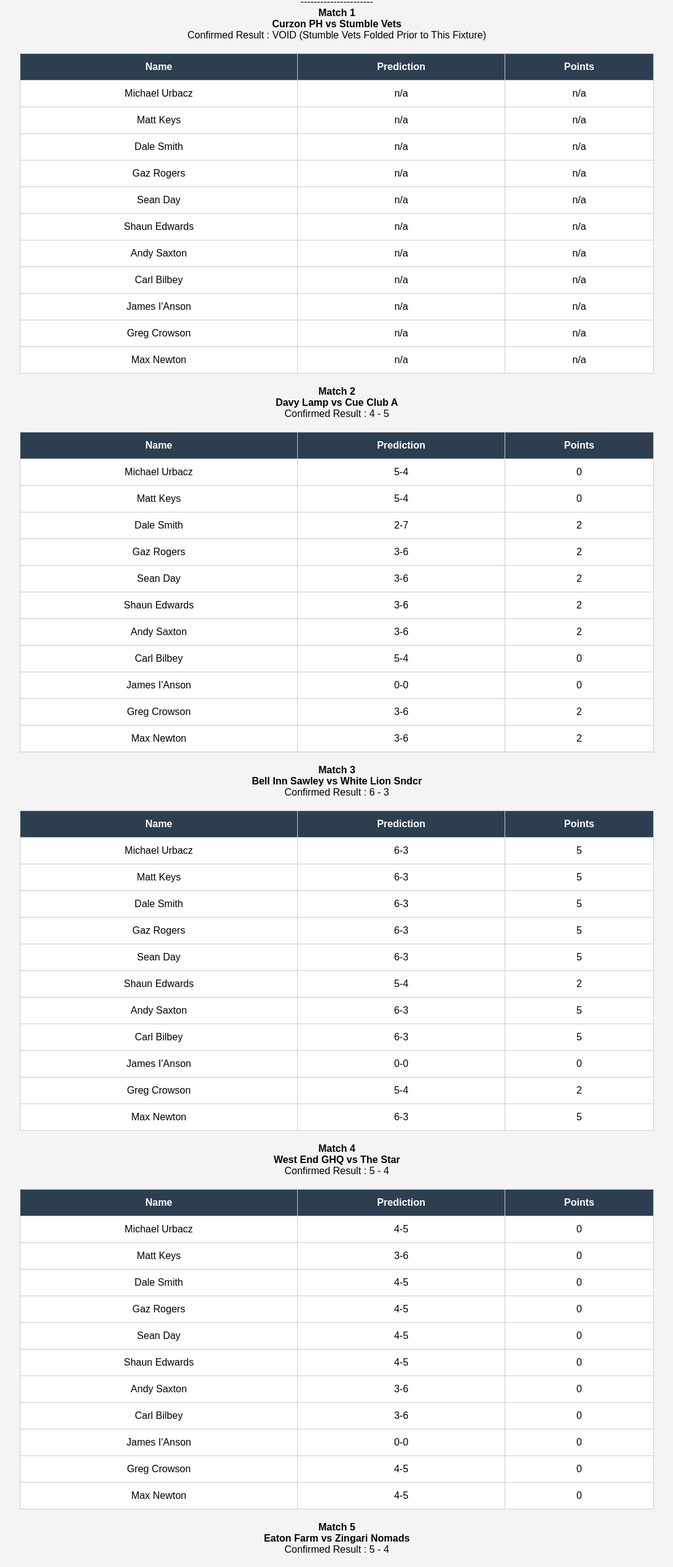
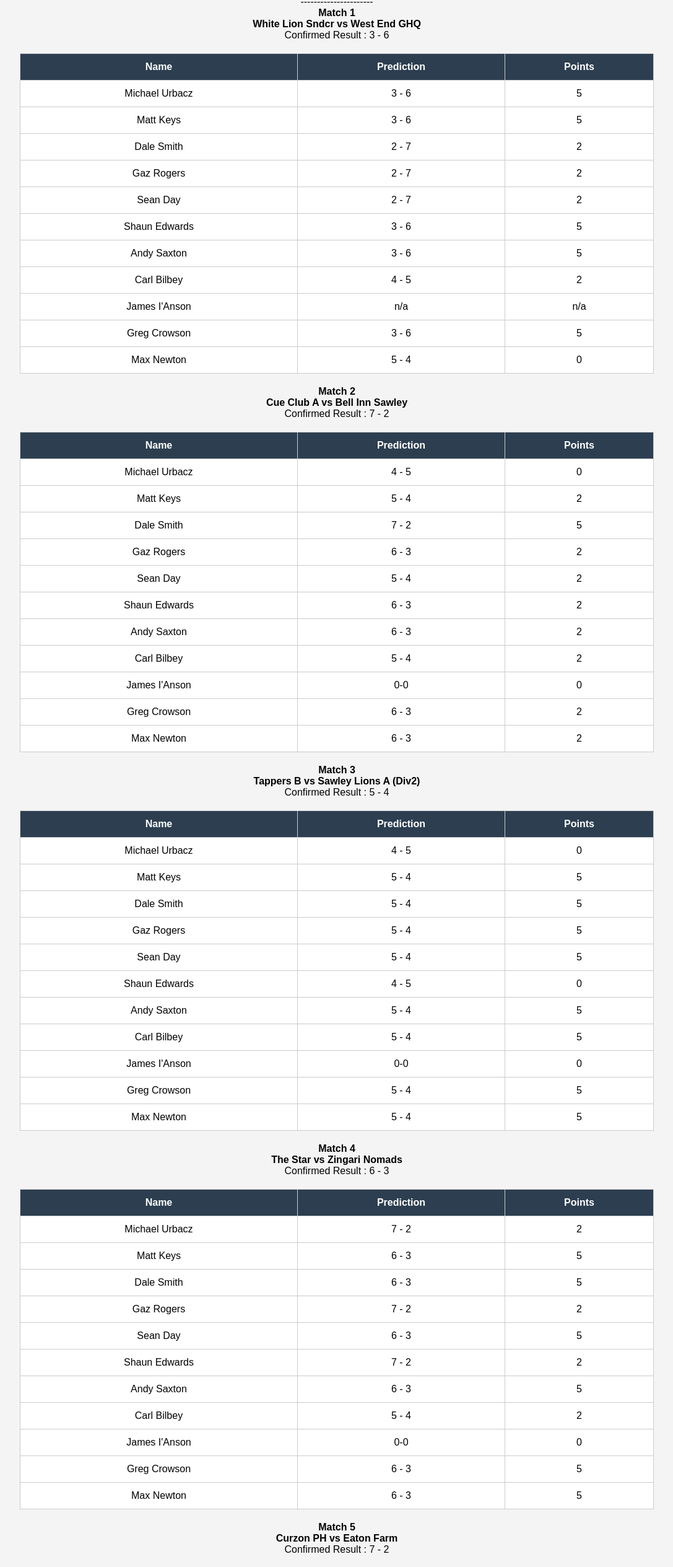
Before and after one commit to starpool2025/super-five-results, a plain HTML site: page index.html in a window 1280 px wide. Shown: the part 140-2669 px from the top of the page at 62% size, without its empty margins (96-1183 px from the left). Drawn offline with Linux system fonts and the light colour scheme.

Commit message:
Update index.html

```diff
--- a/index.html
+++ b/index.html
@@ -59,7 +59,7 @@
 <body>
 
 <header>
-    <h1>Super 5 Results Match Week 11</h1>
+    <h1>Super 5 Results Match Week 12</h1>
 </header>
 
 <section>
@@ -71,8 +71,8 @@
 
 <section>
     <div class="sub-header"><strong>Match 1</strong></div>
-    <div class="sub-header"><strong>Curzon PH vs Stumble Vets</strong></div>
-    <div class="sub-header">Confirmed Result : VOID (Stumble Vets Folded Prior to This Fixture)</div>
+    <div class="sub-header"><strong>White Lion Sndcr vs West End GHQ</strong></div>
+    <div class="sub-header">Confirmed Result : 3 - 6</div>
 </section>
 
     <section>
@@ -87,43 +87,43 @@
         <tbody>
             <tr>
                 <td>Michael Urbacz</td>
-                <td>n/a</td>
-                <td>n/a</td>
+                <td>3 - 6</td>
+                <td>5</td>
             </tr>
             <tr>
                 <td>Matt Keys</td>
-                <td>n/a</td>
-                <td>n/a</td>
+                <td>3 - 6</td>
+                <td>5</td>
             </tr>
             <tr>
                 <td>Dale Smith</td>
-                <td>n/a</td>
-                <td>n/a</td>
+                <td>2 - 7</td>
+                <td>2</td>
             </tr>
             <tr>
                 <td>Gaz Rogers</td>
-                <td>n/a</td>
-                <td>n/a</td>
+                <td>2 - 7</td>
+                <td>2</td>
             </tr>
             <tr>
                 <td>Sean Day</td>
-                <td>n/a</td>
-                <td>n/a</td>
+                <td>2 - 7</td>
+                <td>2</td>
             </tr>
             <tr>
                 <td>Shaun Edwards</td>
-                <td>n/a</td>
-                <td>n/a</td>
+                <td>3 - 6</td>
+                <td>5</td>
             </tr>
             <tr>
                 <td>Andy Saxton</td>
-                <td>n/a</td>
-                <td>n/a</td>
+                <td>3 - 6</td>
+                <td>5</td>
             </tr>
             <tr>
                 <td>Carl Bilbey</td>
-                <td>n/a</td>
-                <td>n/a</td>
+                <td>4 - 5</td>
+                <td>2</td>
             </tr>
             <tr>
                 <td>James I'Anson</td>
@@ -132,13 +132,13 @@
             </tr>
             <tr>
                 <td>Greg Crowson</td>
-                <td>n/a</td>
-                <td>n/a</td>
+                <td>3 - 6</td>
+                <td>5</td>
             </tr>
             <tr>
                 <td>Max Newton</td>
-                <td>n/a</td>
-                <td>n/a</td>
+                <td>5 - 4</td>
+                <td>0</td>
             </tr>
             </tbody>
     </table>
@@ -146,8 +146,8 @@
 
     <section>
     <div class="sub-header"><strong>Match 2</strong></div>
-    <div class="sub-header"><strong>Davy Lamp vs Cue Club A</strong></div>
-    <div class="sub-header">Confirmed Result : 4 - 5</div>
+    <div class="sub-header"><strong>Cue Club A vs Bell Inn Sawley</strong></div>
+    <div class="sub-header">Confirmed Result : 7 - 2</div>
 </section>
 
     <section>
@@ -162,43 +162,43 @@
         <tbody>
             <tr>
                 <td>Michael Urbacz</td>
-                <td>5-4</td>
+                <td>4 - 5</td>
                 <td>0</td>
             </tr>
             <tr>
                 <td>Matt Keys</td>
-                <td>5-4</td>
-                <td>0</td>
+                <td>5 - 4</td>
+                <td>2</td>
             </tr>
             <tr>
                 <td>Dale Smith</td>
-                <td>2-7</td>
-                <td>2</td>
+                <td>7 - 2</td>
+                <td>5</td>
             </tr>
             <tr>
                 <td>Gaz Rogers</td>
-                <td>3-6</td>
+                <td>6 - 3</td>
                 <td>2</td>
             </tr>
             <tr>
                 <td>Sean Day</td>
-                <td>3-6</td>
+                <td>5 - 4</td>
                 <td>2</td>
             </tr>
             <tr>
                 <td>Shaun Edwards</td>
-                <td>3-6</td>
+                <td>6 - 3</td>
                 <td>2</td>
             </tr>
             <tr>
                 <td>Andy Saxton</td>
-                <td>3-6</td>
+                <td>6 - 3</td>
                 <td>2</td>
             </tr>
             <tr>
                 <td>Carl Bilbey</td>
-                <td>5-4</td>
-                <td>0</td>
+                <td>5 - 4</td>
+                <td>2</td>
             </tr>
             <tr>
                 <td>James I'Anson</td>
@@ -207,12 +207,12 @@
             </tr>
             <tr>
                 <td>Greg Crowson</td>
-                <td>3-6</td>
+                <td>6 - 3</td>
                 <td>2</td>
             </tr>
             <tr>
                 <td>Max Newton</td>
-                <td>3-6</td>
+                <td>6 - 3</td>
                 <td>2</td>
             </tr>
             </tbody>
@@ -221,7 +221,82 @@
 
 <section>
     <div class="sub-header"><strong>Match 3</strong></div>
-    <div class="sub-header"><strong>Bell Inn Sawley vs White Lion Sndcr</strong></div>
+    <div class="sub-header"><strong>Tappers B vs Sawley Lions A (Div2)</strong></div>
+    <div class="sub-header">Confirmed Result : 5 - 4</div>
+</section>
+
+    <section>
+    <table>
+        <thead>
+            <tr>
+                <th>Name</th>
+                <th>Prediction</th>
+                <th>Points</th>
+            </tr>
+        </thead>
+        <tbody>
+            <tr>
+                <td>Michael Urbacz</td>
+                <td>4 - 5</td>
+                <td>0</td>
+            </tr>
+            <tr>
+                <td>Matt Keys</td>
+                <td>5 - 4</td>
+                <td>5</td>
+            </tr>
+            <tr>
+                <td>Dale Smith</td>
+                <td>5 - 4</td>
+                <td>5</td>
+            </tr>
+            <tr>
+                <td>Gaz Rogers</td>
+                <td>5 - 4</td>
+                <td>5</td>
+            </tr>
+            <tr>
+                <td>Sean Day</td>
+                <td>5 - 4</td>
+                <td>5</td>
+            </tr>
+            <tr>
+                <td>Shaun Edwards</td>
+                <td>4 - 5</td>
+                <td>0</td>
+            </tr>
+            <tr>
+                <td>Andy Saxton</td>
+                <td>5 - 4</td>
+                <td>5</td>
+            </tr>
+            <tr>
+                <td>Carl Bilbey</td>
+                <td>5 - 4</td>
+                <td>5</td>
+            </tr>
+            <tr>
+                <td>James I'Anson</td>
+                <td>0-0</td>
+                <td>0</td>
+            </tr>
+            <tr>
+                <td>Greg Crowson</td>
+                <td>5 - 4</td>
+                <td>5</td>
+            </tr>
+            <tr>
+                <td>Max Newton</td>
+                <td>5 - 4</td>
+                <td>5</td>
+            </tr>
+            </tbody>
+    </table>
+</section>
+
+<section>
+    <div class="sub-header"><strong>Match 4</strong></div>
+    <div class="sub-header"><strong>The Star vs Zingari Nomads</strong></div>
     <div class="sub-header">Confirmed Result : 6 - 3</div>
 </section>
 
@@ -237,43 +312,43 @@
         <tbody>
             <tr>
                 <td>Michael Urbacz</td>
-                <td>6-3</td>
-                <td>5</td>
+                <td>7 - 2</td>
+                <td>2</td>
             </tr>
             <tr>
                 <td>Matt Keys</td>
-                <td>6-3</td>
+                <td>6 - 3</td>
                 <td>5</td>
             </tr>
             <tr>
                 <td>Dale Smith</td>
-                <td>6-3</td>
+                <td>6 - 3</td>
                 <td>5</td>
             </tr>
             <tr>
                 <td>Gaz Rogers</td>
-                <td>6-3</td>
-                <td>5</td>
+                <td>7 - 2</td>
+                <td>2</td>
             </tr>
             <tr>
                 <td>Sean Day</td>
-                <td>6-3</td>
+                <td>6 - 3</td>
                 <td>5</td>
             </tr>
             <tr>
                 <td>Shaun Edwards</td>
-                <td>5-4</td>
+                <td>7 - 2</td>
                 <td>2</td>
             </tr>
             <tr>
                 <td>Andy Saxton</td>
-                <td>6-3</td>
+                <td>6 - 3</td>
                 <td>5</td>
             </tr>
             <tr>
                 <td>Carl Bilbey</td>
-                <td>6-3</td>
-                <td>5</td>
+                <td>5 - 4</td>
+                <td>2</td>
             </tr>
             <tr>
                 <td>James I'Anson</td>
@@ -282,22 +357,23 @@
             </tr>
             <tr>
                 <td>Greg Crowson</td>
-                <td>5-4</td>
-                <td>2</td>
+                <td>6 - 3</td>
+                <td>5</td>
             </tr>
             <tr>
                 <td>Max Newton</td>
-                <td>6-3</td>
+                <td>6 - 3</td>
                 <td>5</td>
             </tr>
             </tbody>
     </table>
 </section>
 
+
 <section>
-    <div class="sub-header"><strong>Match 4</strong></div>
-    <div class="sub-header"><strong>West End GHQ vs The Star</strong></div>
-    <div class="sub-header">Confirmed Result : 5 - 4</div>
+    <div class="sub-header"><strong>Match 5</strong></div>
+    <div class="sub-header"><strong>Curzon PH vs Eaton Farm</strong></div>
+    <div class="sub-header">Confirmed Result : 7 - 2</div>
 </section>
 
     <section>
@@ -312,43 +388,43 @@
         <tbody>
             <tr>
                 <td>Michael Urbacz</td>
-                <td>4-5</td>
-                <td>0</td>
+                <td>7 - 2</td>
+                <td>5</td>
             </tr>
             <tr>
                 <td>Matt Keys</td>
-                <td>3-6</td>
-                <td>0</td>
+                <td>6 - 3</td>
+                <td>2</td>
             </tr>
             <tr>
                 <td>Dale Smith</td>
-                <td>4-5</td>
-                <td>0</td>
+                <td>7 - 2</td>
+                <td>5</td>
             </tr>
             <tr>
                 <td>Gaz Rogers</td>
-                <td>4-5</td>
-                <td>0</td>
+                <td>8 - 1</td>
+                <td>2</td>
             </tr>
             <tr>
                 <td>Sean Day</td>
-                <td>4-5</td>
-                <td>0</td>
+                <td>8 - 1</td>
+                <td>2</td>
             </tr>
             <tr>
                 <td>Shaun Edwards</td>
-                <td>4-5</td>
-                <td>0</td>
+                <td>7 - 2</td>
+                <td>5</td>
             </tr>
             <tr>
                 <td>Andy Saxton</td>
-                <td>3-6</td>
-                <td>0</td>
+                <td>7 - 2</td>
+                <td>5</td>
             </tr>
             <tr>
                 <td>Carl Bilbey</td>
-                <td>3-6</td>
-                <td>0</td>
+                <td>4 - 5</td>
+                <td>2</td>
             </tr>
             <tr>
                 <td>James I'Anson</td>
@@ -357,88 +433,12 @@
             </tr>
             <tr>
                 <td>Greg Crowson</td>
-                <td>4-5</td>
-                <td>0</td>
+                <td>6 - 3</td>
+                <td>2</td>
             </tr>
             <tr>
                 <td>Max Newton</td>
-                <td>4-5</td>
-                <td>0</td>
-            </tr>
-            </tbody>
-    </table>
-</section>
-
-
-<section>
-    <div class="sub-header"><strong>Match 5</strong></div>
-    <div class="sub-header"><strong>Eaton Farm vs Zingari Nomads</strong></div>
-    <div class="sub-header">Confirmed Result : 5 - 4</div>
-</section>
-
-    <section>
-    <table>
-        <thead>
-            <tr>
-                <th>Name</th>
-                <th>Prediction</th>
-                <th>Points</th>
-            </tr>
-        </thead>
-        <tbody>
-            <tr>
-                <td>Michael Urbacz</td>
-                <td>5-4</td>
-                <td>5</td>
-            </tr>
-            <tr>
-                <td>Matt Keys</td>
-                <td>6-3</td>
-                <td>2</td>
-            </tr>
-            <tr>
-                <td>Dale Smith</td>
-                <td>4-5</td>
-                <td>0</td>
-            </tr>
-            <tr>
-                <td>Gaz Rogers</td>
-                <td>5-4</td>
-                <td>5</td>
-            </tr>
-            <tr>
-                <td>Sean Day</td>
-                <td>4-5</td>
-                <td>0</td>
-            </tr>
-            <tr>
-                <td>Shaun Edwards</td>
-                <td>5-4</td>
-                <td>5</td>
-            </tr>
-            <tr>
-                <td>Andy Saxton</td>
-                <td>4-5</td>
-                <td>0</td>
-            </tr>
-            <tr>
-                <td>Carl Bilbey</td>
-                <td>3-6</td>
-                <td>0</td>
-            </tr>
-            <tr>
-                <td>James I'Anson</td>
-                <td>0-0</td>
-                <td>0</td>
-            </tr>
-            <tr>
-                <td>Greg Crowson</td>
-                <td>4-5</td>
-                <td>0</td>
-            </tr>
-            <tr>
-                <td>Max Newton</td>
-                <td>5-4</td>
+                <td>7 - 2</td>
                 <td>5</td>
             </tr>
             </tbody>
```
